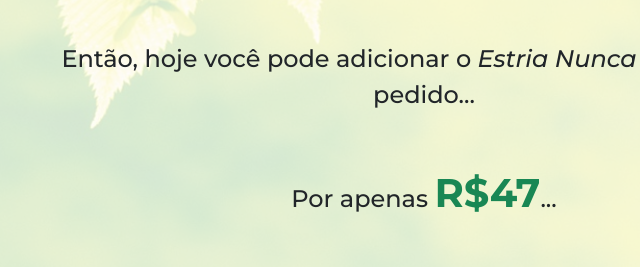
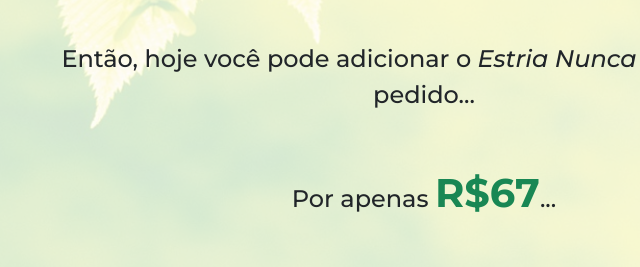
Before and after one commit to MatheusVitorio/tecidomarromzerobarriga.com.br, a plain HTML site: page dsestrias/index.html in a window 1280 px wide. Shown: the part 1078-1345 px from the top of the page, 216-856 px from the left. Drawn offline with nearby package versions, Linux system fonts and the light colour scheme.

Commit message:
Update index.html

```diff
--- a/dsestrias/index.html
+++ b/dsestrias/index.html
@@ -158,7 +158,7 @@ src="https://www.facebook.com/tr?id=241477268300911&ev=PageView
           <p class="lead">Uma que você quase vai se sentir <span class="font-weight-bold">burra</span> de não ter tomado...</p>
           <p class="lead">Quero que você tenha os benefícios de ter uma pele lisinha, longe de marcas profundas e estrias...</p>
           <p class="lead">Então, hoje você pode adicionar o <span class="font-italic">Estria Nunca Mais</span> ao seu pedido...</p>
-          <p class="lead">Por apenas <span class="price">R$47</span>...</p>
+          <p class="lead">Por apenas <span class="price">R$67</span>...</p>
           <div id="cta">
 
             <!-- CÓDIGO DA KIWIFY -->
```
